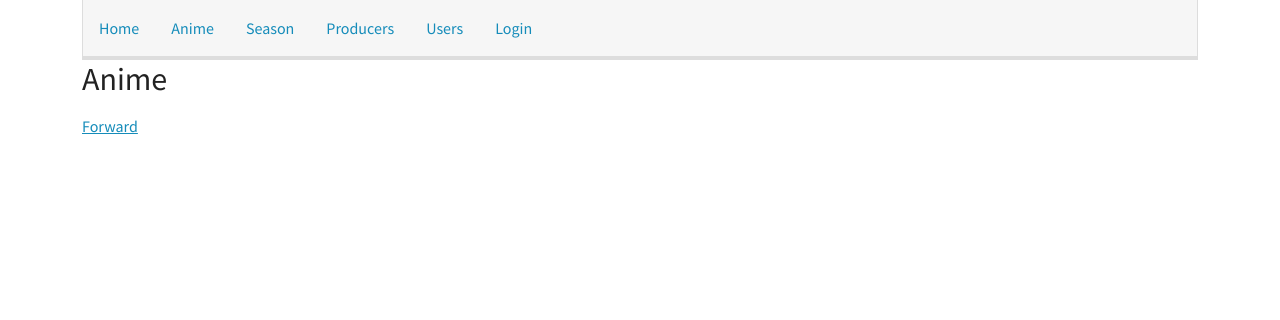
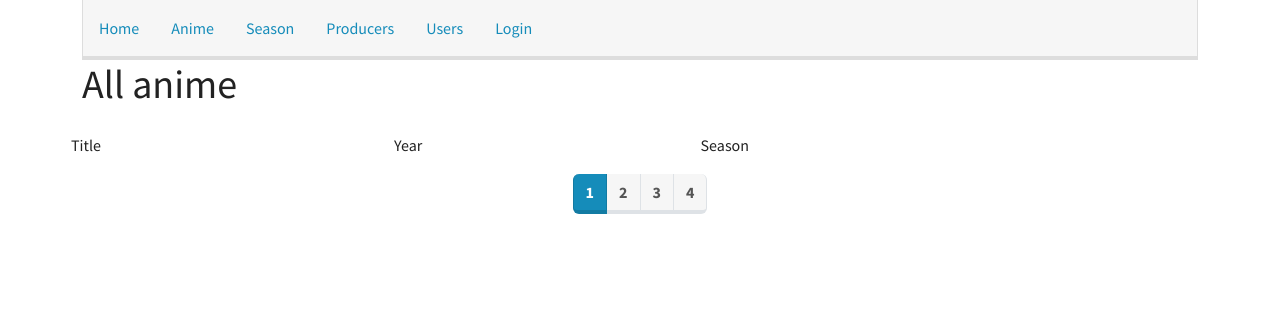
Before and after one commit to nLightRU/anibase, a Flask app: page /anime/ in a window 1280 px wide. Shown: the top 320 px of the page. Run offline with Flask 3, Linux system fonts and the light colour scheme; data that the repository does not hold is empty; some libraries are stand-ins or nearby versions.

Commit message:
update pagination

```diff
--- a/anibase/anime.py
+++ b/anibase/anime.py
@@ -17,13 +17,35 @@ anime = Blueprint('anime', __name__, url_prefix='/anime')
 
 @anime.route('/')
 def anime_all():
+    context = {}
     with Session(engine) as session:
         page = request.args.get('page', 1, type=int)
         offset = page - 1
         per_page = current_app.config['PER_PAGE']
-        pagination = session.query(Anime).order_by(Anime.members.desc()) \
+        anime_page = session.query(Anime).order_by(Anime.members.desc()) \
                                           .slice(offset * per_page, offset*per_page + per_page)
-    return render_template('anime_index.html', anime_titles=pagination, page=page)
+
+        pages_total = int(session.query(Anime).count() / current_app.config['PER_PAGE'])
+
+        context['anime_titles'] = anime_page
+        context['page'] = page
+
+        context['pages_total'] = pages_total
+
+        if page < 5:
+            pages_numbers_show = [1, 2, 3, 4]
+        elif page + 5 > pages_total:
+            start = page - (page + 4 - pages_total)
+            pages_numbers_show = [p for p in range(start, pages_total+1)]
+        else:
+            start = page - 5
+            # +3 because range doesn't include last number
+            end = page + 5
+            pages_numbers_show = [p for p in range(start, end)]
+
+        context['pages_numbers_show'] = tuple(pages_numbers_show)
+
+    return render_template('anime_index.html', **context)
 
 
 @anime.route('/<int:id_>')
--- a/anibase/templates/anime_index.html
+++ b/anibase/templates/anime_index.html
@@ -1,26 +1,54 @@
 {%extends 'base.html'%}
 
 {%block title%}
-    Anibase Anime
+    Anime
 {% endblock %}
 
 {%block body%}
 {{super()}}
 
 <div class="container">
-    <h2>Anime</h2>
-    <ul>
-    {%for a in anime_titles%}
-        <li><a href={{"/anime/%d" % a.mal_id}}>{{a.title}}</a></li>
-    {%endfor%}
-    </ul>
-    <div>
-        {%if page > 1%}
-            <a href="/anime?page={{page-1}}">Back</a>
-        {%endif%}
-        {%if page < 10%}
-            <a href="/anime?page={{page+1}}">Forward</a>
-        {%endif%}
+    <div class="row mb-3">
+        <h1>All anime</h1>
+    </div>
+    <div class="row mb-3">
+        <table>
+            <tr>
+                <td>Title</td>
+                <td>Year</td>
+                <td>Season</td>
+            </tr>
+            {%for a in anime_titles%}
+            <tr>
+                <td><a href="{{url_for('anime.anime_by_id', id_=a.mal_id)}}">{{a.title}}</a></td>
+                <td>{{a.year}}</td>
+                <td>{{a.season}}</td>
+            </tr>
+            {%endfor%}
+        </table>
+    </div>
+    <div class="row">
+        <nav>
+            <ul class="pagination justify-content-center">
+            {% if page > 1%}
+                <li class="page-item"><a class="page-link" href="{{url_for('anime.anime_all', page=page-1)}}">Previous</a></li>
+            {%endif%}
+                {%for p in pages_numbers_show%}
+                    {%if p == page%}
+                        <li class="page-item active">
+                            <a class="page-link" href="{{url_for('anime.anime_all', page=p)}}">{{p}}</a>
+                        </li>
+                    {%else%}
+                        <li class="page-item">
+                            <a class="page-link" href="{{url_for('anime.anime_all', page=p)}}">{{p}}</a>
+                        </li>
+                    {%endif%}
+                {%endfor%}
+            {%if page < pages_total%}
+                <li class="page-item"><a class="page-link" href="{{url_for('anime.anime_all', page=page+1 )}}">Next</a></li>
+            {%endif%}
+            </ul>
+        </nav>
     </div>
 </div>
 
```
